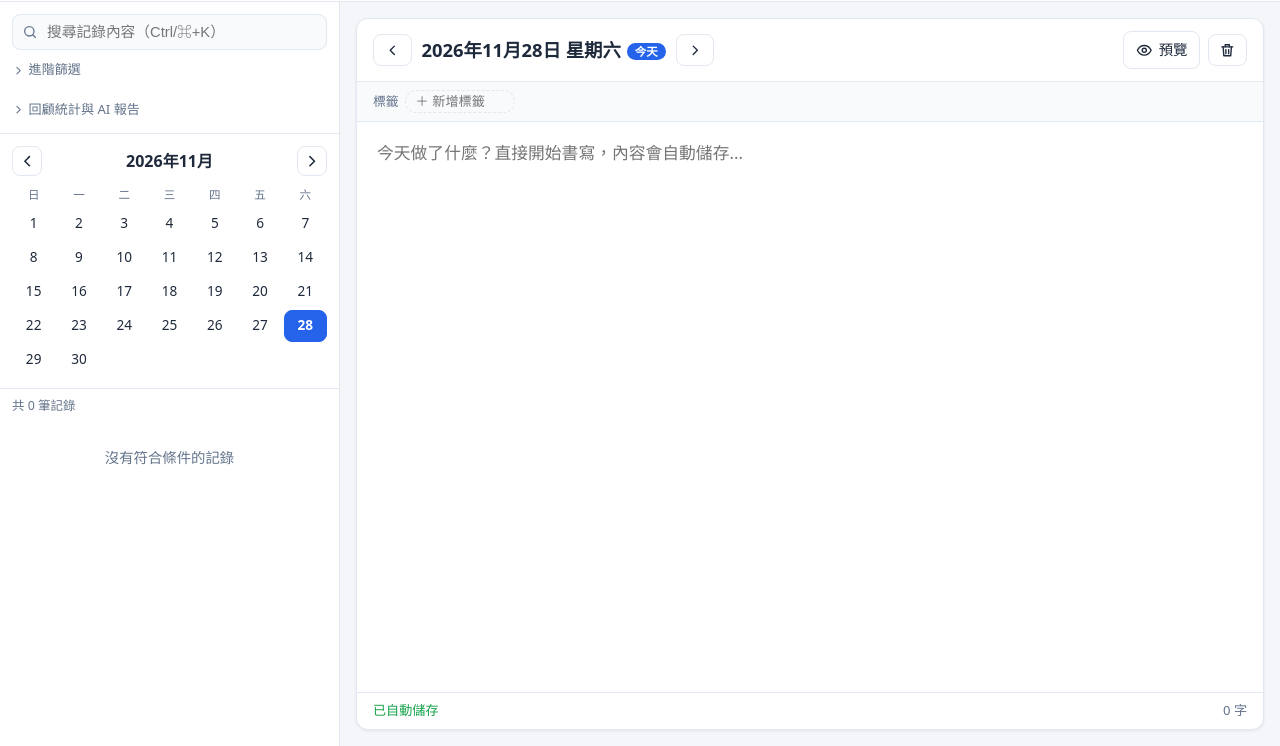
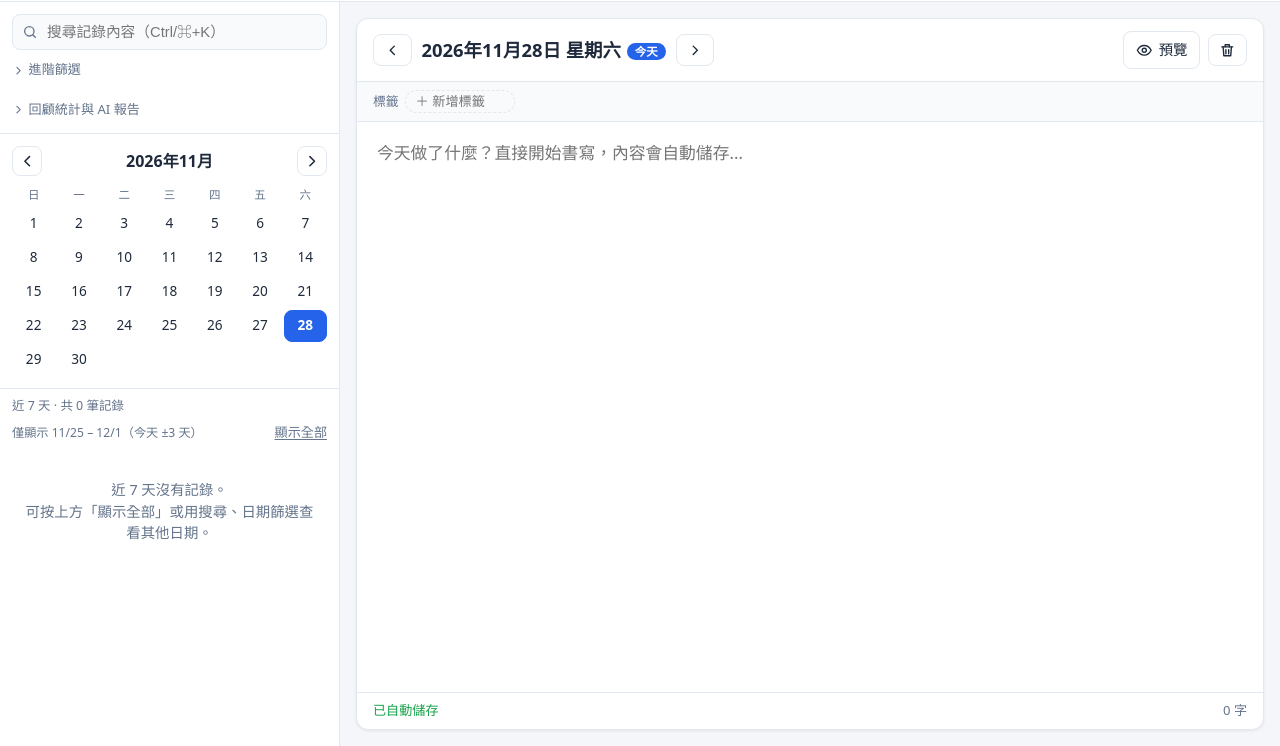
Before and after one commit to mch000534/daily_work_log, a plain HTML site: page index.html in a window 1280 px wide. Shown: the part 54-800 px from the top of the page. Drawn offline with Linux system fonts and the light colour scheme.

Commit message:
回顧清單改為只顯示今天前後各 3 天
- #entryList 預設以今天為中心，顯示前三天、今天、後三天共 7 天
- 重用既有 shiftDate 純函式計算範圍，跨月／跨年／閏年正確
- 新增範圍提示列與「顯示全部／僅近 7 天」切換，狀態不持久化
- 搜尋、標籤、日期區間篩選時視窗讓位，範圍列暫時隱藏
- 近 7 天無資料時顯示專用空狀態文案
- README 補功能亮點、回顧說明與 FAQ；head 註解補第 8 點

```diff
--- a/index.html
+++ b/index.html
@@ -38,6 +38,7 @@
 5. 資料僅存在本機 localStorage；可隨時匯出／匯入 JSON 備份（備份不含 API Key 與同步密碼）。
 6. 「回顧」側欄可展開本週／本月統計並用 AI 產生回顧報告；Markdown 預覽中的待辦方塊可直接勾選並回存。
 7. 「設定 → 外觀」可切換跟隨系統／淺色／深色；「更多」可匯出當天 Markdown、匯出／匯入 JSON 備份與查看回收桶、衝突版本。
+8. 「回顧」記錄清單預設只顯示前三天、今天、後三天共 7 天；按「顯示全部」或用搜尋／篩選可查看其餘日期。
 -->
 <style>
 html { touch-action: manipulation; }
@@ -172,6 +173,8 @@ button:focus-visible, input:focus-visible, select:focus-visible, textarea:focus-
 .calendar-day.selected::after { background: #fff; }
 
 .list-head { flex: none; display: flex; justify-content: space-between; padding: 8px 12px 4px; font-size: .78rem; color: var(--muted); }
+.list-window-bar { flex: none; display: flex; align-items: center; justify-content: space-between; gap: 8px; flex-wrap: wrap; padding: 2px 12px 6px; font-size: .76rem; color: var(--muted); }
+.list-window-bar .filter-toggle { flex: none; margin: 0; white-space: nowrap; text-decoration: underline; text-underline-offset: 2px; }
 .entry-list { flex: 1; min-height: 0; overflow-y: auto; padding: 4px 12px 12px; display: flex; flex-direction: column; gap: 6px; }
 .entry-item {
   padding: 10px 12px; border-radius: 10px; border: 1px solid var(--border);
@@ -470,6 +473,10 @@ button:focus-visible, input:focus-visible, select:focus-visible, textarea:focus-
         <div id="calendarGrid" class="calendar-grid" data-page-node-id="CpkrCmFA7440k4AQSef6DN"></div>
       </div>
       <div class="list-head" data-page-node-id="zuOxcExQMPlSysrFBxjHz2"><span id="listCount" data-page-node-id="L2i0rhxmXSmkoA9j1QYNIL"></span><button class="filter-toggle" id="clearFilters" type="button" style="display:none;margin:0" data-page-node-id="ahNGzOdGDnmbXB90HebTDL">清除篩選</button></div>
+      <div class="list-window-bar" id="listWindowBar">
+        <span id="listWindowInfo"></span>
+        <button class="filter-toggle" id="toggleWindowBtn" type="button" aria-expanded="false"></button>
+      </div>
       <div id="entryList" class="entry-list" data-page-node-id="YDgwHCQZMqrYHoJDDY4yKH"></div>
     </aside>
 
@@ -1216,6 +1223,18 @@ function hasActiveFilter() {
   return !!(searchInput.value.trim() || $('dateFrom').value || $('dateTo').value || selectedFilterTags.size);
 }
 
+// 回顧清單預設以今天為中心，只顯示前三天、今天、後三天（共 7 天）
+// 這是純 UI 狀態，不寫入本機儲存、不進備份；有明確篩選條件時視窗讓位
+const LIST_WINDOW_SPAN = 3;
+let listWindowAll = false;
+function getNearbyDateBounds(todayStr, span = LIST_WINDOW_SPAN) {
+  return { from: shiftDate(todayStr, -span), to: shiftDate(todayStr, span) };
+}
+function shortDateLabel(dateStr) {
+  const m = /^(\d{4})-(\d{2})-(\d{2})$/.exec(dateStr);
+  return m ? `${Number(m[2])}/${Number(m[3])}` : dateStr;
+}
+
 function renderEntryList() {
   const search = (searchInput.value || '').trim().toLowerCase();
   const dateFrom = $('dateFrom').value;
@@ -1223,7 +1242,13 @@ function renderEntryList() {
   const sortBy = $('sortSelect').value;
   if ($('statsPanel') && $('statsPanel').classList.contains('open')) renderStats();
 
+  const filterActive = hasActiveFilter();
+  // 搜尋、標籤、日期區間都是明確的「找資料」意圖，此時不套用 7 天視窗
+  const useWindow = !listWindowAll && !filterActive;
+  const bounds = getNearbyDateBounds(getLocalDateString());
+
   let dates = Object.keys(appData.entries).filter(date => {
+    if (useWindow && (date < bounds.from || date > bounds.to)) return false;
     if (dateFrom && date < dateFrom) return false;
     if (dateTo && date > dateTo) return false;
     const entry = appData.entries[date];
@@ -1243,12 +1268,24 @@ function renderEntryList() {
     }
   });
 
-  $('listCount').textContent = `共 ${dates.length} 筆記錄`;
-  $('clearFilters').style.display = hasActiveFilter() ? 'inline' : 'none';
+  $('listCount').textContent = useWindow ? `近 7 天 · 共 ${dates.length} 筆記錄` : `共 ${dates.length} 筆記錄`;
+  $('clearFilters').style.display = filterActive ? 'inline' : 'none';
+
+  const bar = $('listWindowBar'), info = $('listWindowInfo'), toggle = $('toggleWindowBtn');
+  bar.style.display = filterActive ? 'none' : 'flex';
+  if (!filterActive) {
+    info.textContent = useWindow
+      ? `僅顯示 ${shortDateLabel(bounds.from)} – ${shortDateLabel(bounds.to)}（今天 ±3 天）`
+      : '顯示全部日期的記錄';
+    toggle.textContent = useWindow ? '顯示全部' : '僅近 7 天';
+    toggle.setAttribute('aria-expanded', String(listWindowAll));
+  }
 
   entryList.innerHTML = '';
   if (dates.length === 0) {
-    entryList.innerHTML = '<div class="empty">沒有符合條件的記錄</div>';
+    entryList.innerHTML = useWindow
+      ? '<div class="empty">近 7 天沒有記錄。<br>可按上方「顯示全部」或用搜尋、日期篩選查看其他日期。</div>'
+      : '<div class="empty">沒有符合條件的記錄</div>';
     return;
   }
   dates.forEach(date => {
@@ -1859,6 +1896,7 @@ $('nextMonth').onclick = () => {
 };
 
 searchInput.addEventListener('input', renderEntryList);
+$('toggleWindowBtn').onclick = () => { listWindowAll = !listWindowAll; renderEntryList(); };
 $('dateFrom').addEventListener('change', renderEntryList);
 $('dateTo').addEventListener('change', renderEntryList);
 $('sortSelect').addEventListener('change', renderEntryList);
```
Also changed, not shown: 1 other file.
